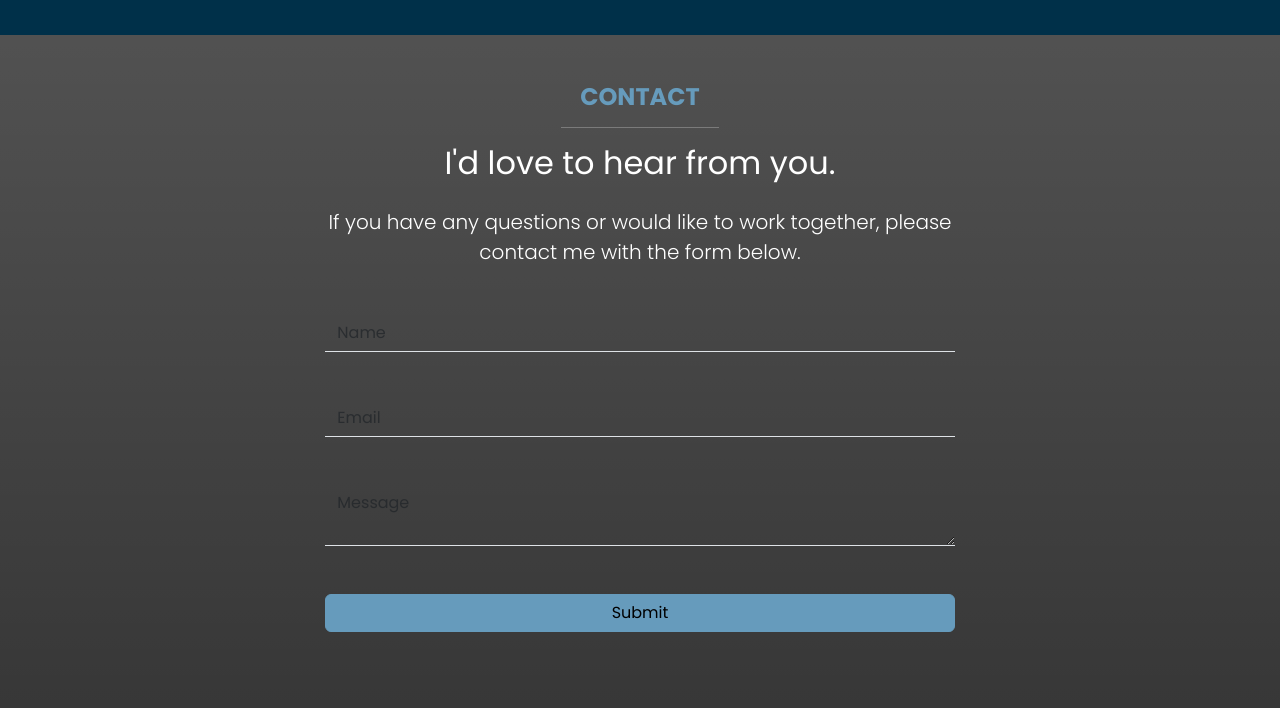
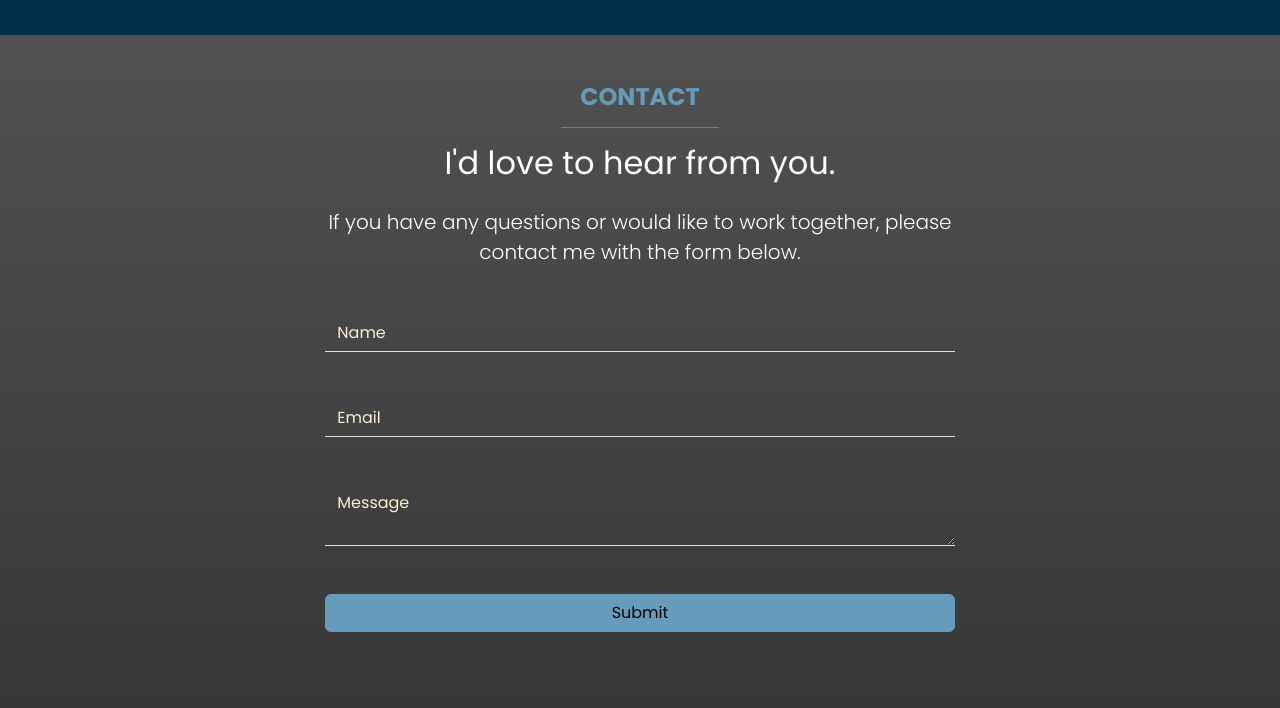
Before and after one commit to Jay0180/Porfolio_web_jfbeltran, a website: page index.html in a window 1280 px wide. Shown: the part 4717-5425 px from the top of the page. Drawn offline with nearby package versions, Linux system fonts and the light colour scheme; files that its build step writes are made by us from their sources.

Commit message:
Fixed Text color in contact form

```diff
--- a/scss/styles.scss
+++ b/scss/styles.scss
@@ -72,9 +72,10 @@
 
 }
 
-input {
+input,
+textarea {
     &::placeholder {
-        color: #fdf0d5; // Change this to your desired color
+        color: #fdf0d5 !important; // Change this to your desired color
         opacity: 1; // Ensures the color is fully applied in some browsers
     }
 }
```
